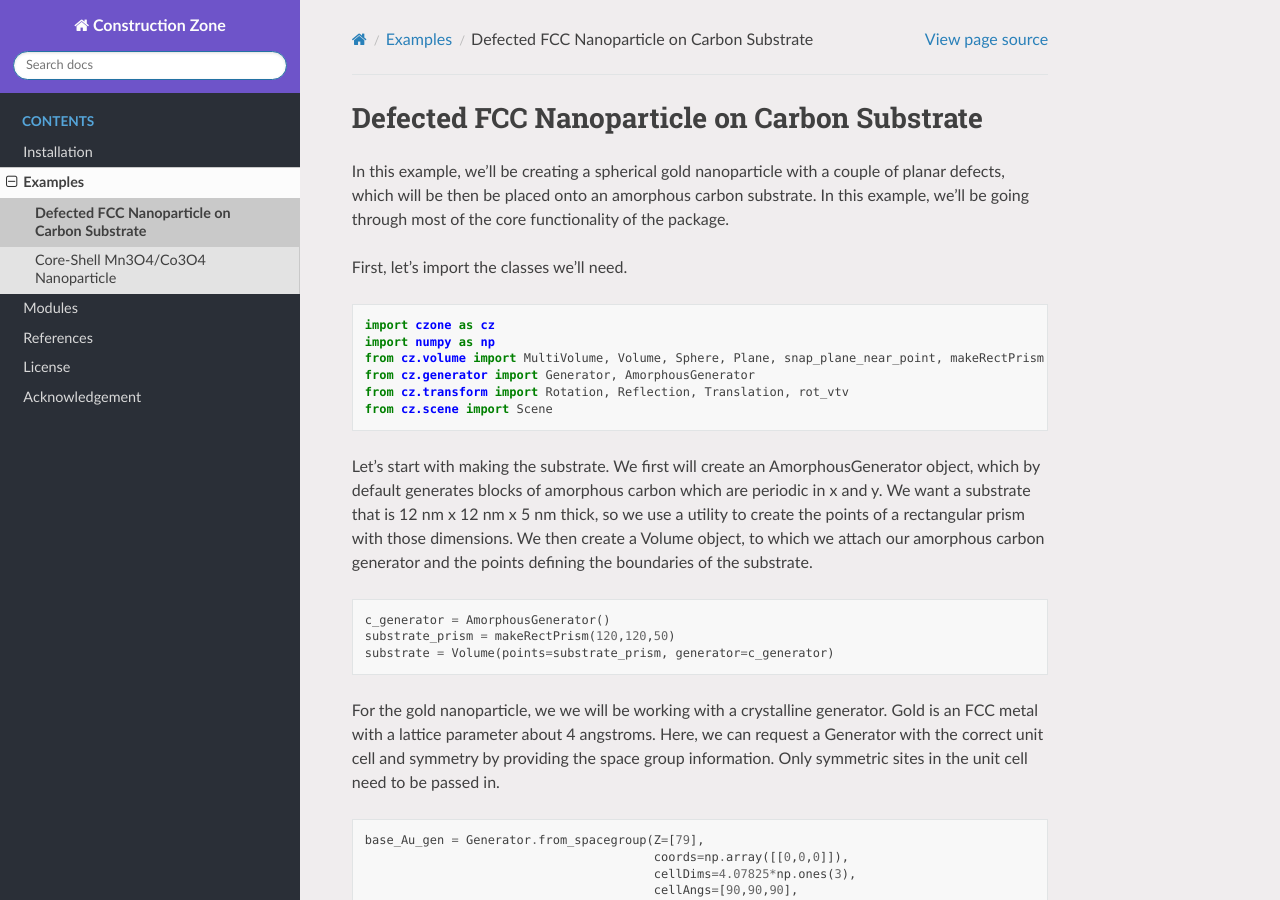
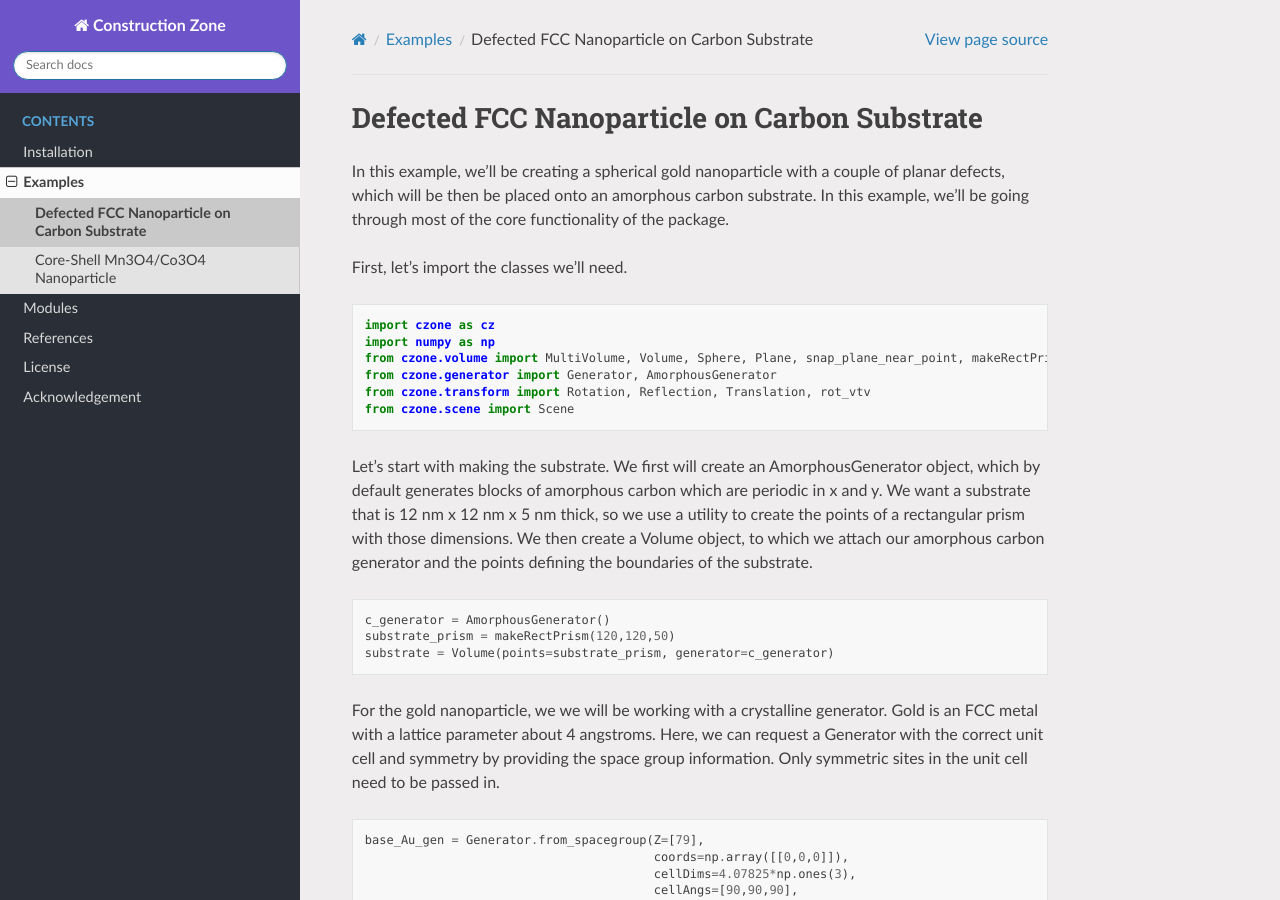
Before and after one commit to lerandc/construction_zone, a Sphinx documentation site: the page built from docs/source/examples/nanoparticle_on_substrate.rst, in a window 1280 px wide and 900 px high. Built offline with Sphinx 7.4.7 and the Read the Docs theme 2.0.0, drawn with Linux system fonts in a browser that asks for light colours; formulas are drawn with MathJax 3; some of the changed text lies outside the part shown.

Commit message:
update imports on doc examples

```diff
--- a/docs/source/examples/nanoparticle_on_substrate.rst
+++ b/docs/source/examples/nanoparticle_on_substrate.rst
@@ -11,10 +11,10 @@ First, let's import the classes we'll need.
 
     import czone as cz
     import numpy as np
-    from cz.volume import MultiVolume, Volume, Sphere, Plane, snap_plane_near_point, makeRectPrism
-    from cz.generator import Generator, AmorphousGenerator
-    from cz.transform import Rotation, Reflection, Translation, rot_vtv
-    from cz.scene import Scene
+    from czone.volume import MultiVolume, Volume, Sphere, Plane, snap_plane_near_point, makeRectPrism
+    from czone.generator import Generator, AmorphousGenerator
+    from czone.transform import Rotation, Reflection, Translation, rot_vtv
+    from czone.scene import Scene
 
 Let's start with making the substrate. We first will create an AmorphousGenerator object,
 which by default generates blocks of amorphous carbon which are periodic in x and y.
@@ -163,7 +163,7 @@ one without the substrate, and one with the substrate.
 
 .. code-block::
 
-    from cz.prefab import fccMixedTwinSF
+    from czone.prefab import fccMixedTwinSF
 
     sphere = Sphere(center=np.array([0,0,0]), radius=radius)
     vol = Volume(alg_objects=[small_sphere])
```
Also changed, not shown: docs/source/examples/core_shell_nanoparticle.rst (+4 -4 lines).
